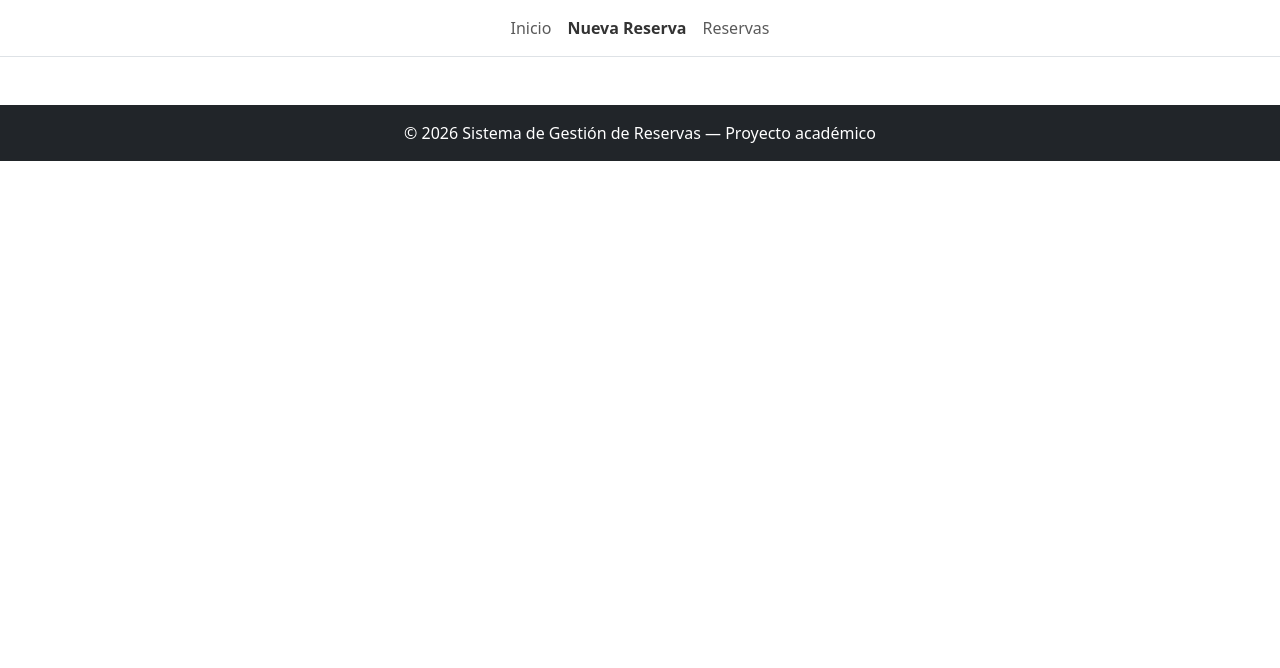
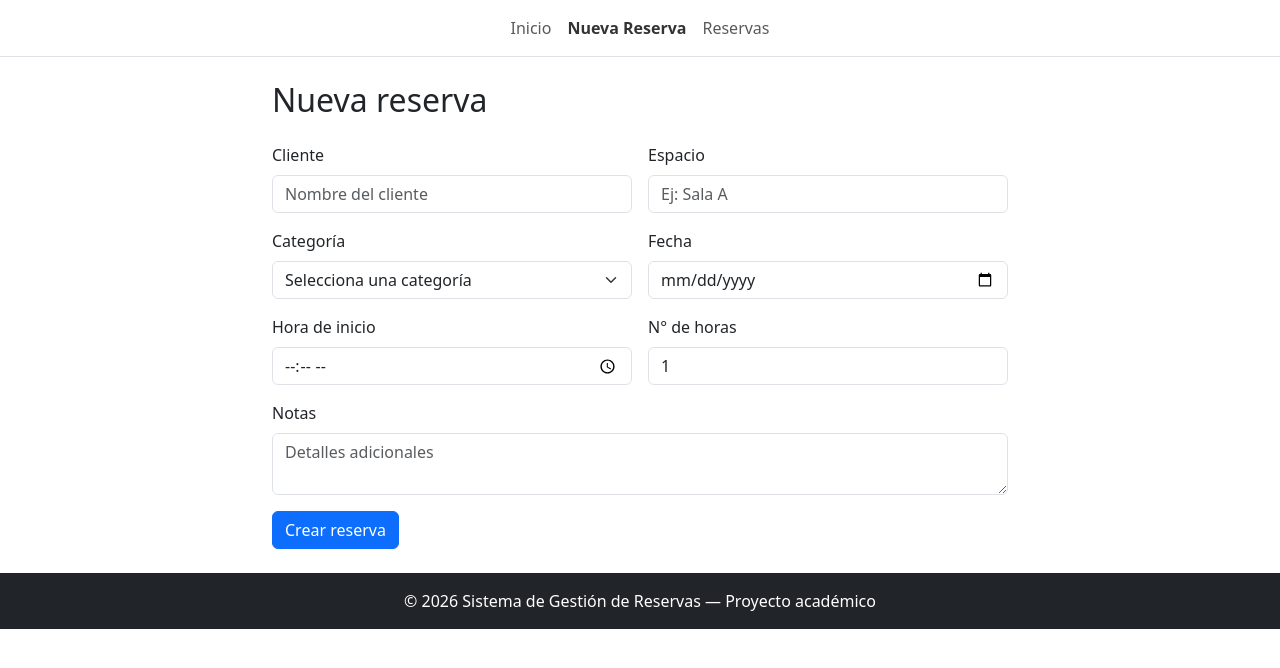
Before and after one commit to grecco225/Proyecto-Front-End, a React (Vite) app in the folder reservas-app/: page / in a window 1280 px wide. Both pictures are taken after a click on the button "Nueva Reserva". Shown: the top 668 px of the page. Built offline with nearby package versions, Linux system fonts and the light colour scheme.

Commit message:
Fix app flow and add localStorage persistence

```diff
--- a/reservas-app/src/App.jsx
+++ b/reservas-app/src/App.jsx
@@ -6,36 +6,60 @@ import ReservationList from './components/ReservationList';
 import Statistics from './components/Statistics';
 import SearchBar from './components/SearchBar';
 import Filter from './components/Filter';
+import useLocalStorage from './hooks/useLocalStorage';
 
 function App() {
-    const [reservas, setReservas] = useState([]);
+    const [reservas, setReservas] = useLocalStorage('reservasApp', []);
     const [vista, setVista] = useState('inicio');
     const [busqueda, setBusqueda] = useState('');
     const [filtroCategoria, setFiltroCategoria] = useState('todas');
     const [filtroEstado, setFiltroEstado] = useState('todos');
     const [mensaje, setMensaje] = useState('');
+    const [reservaEditando, setReservaEditando] = useState(null);
 
     function mostrarMensaje(texto) {
         setMensaje(texto);
-        setTimeout(() => setMensaje(''), 3000); // desaparece solo a los 3 segundos
+        setTimeout(() => setMensaje(''), 3000);
     }
 
-    function handleGuardar(nuevaReserva) {
-        setReservas([...reservas, { ...nuevaReserva, id: Date.now(), estado: 'pendiente' }]);
+    function handleGuardar(reserva) {
+        const reservaCompleta = {
+            ...reserva,
+            estado: reserva.estado || 'pendiente'
+        };
+
+        if (reservaEditando && reservaEditando.id) {
+            setReservas(prev => prev.map(r => r.id === reservaEditando.id ? { ...r, ...reservaCompleta } : r));
+            mostrarMensaje('Reserva actualizada con éxito.');
+        } else {
+            setReservas(prev => [...prev, { ...reservaCompleta, id: Date.now() }]);
+            mostrarMensaje('Reserva creada con éxito.');
+        }
+
+        setReservaEditando(null);
         setVista('reservas');
-        mostrarMensaje('Reserva creada con éxito.');
+    }
+
+    function handleEditar(reserva) {
+        setReservaEditando(reserva);
+        setVista('nueva');
+    }
+
+    function handleCancelarEdicion() {
+        setReservaEditando(null);
+        setVista('reservas');
     }
 
     function handleEliminar(id) {
         const confirmar = window.confirm('¿Seguro que quieres eliminar esta reserva?');
         if (confirmar) {
-            setReservas(reservas.filter(r => r.id !== id));
+            setReservas(prev => prev.filter(r => r.id !== id));
             mostrarMensaje('Reserva eliminada.');
         }
     }
 
     function handleCambiarEstado(id, nuevoEstado) {
-        setReservas(reservas.map(r => r.id === id ? { ...r, estado: nuevoEstado } : r));
+        setReservas(prev => prev.map(r => r.id === id ? { ...r, estado: nuevoEstado } : r));
     }
 
     const reservasFiltradas = reservas.filter((r) => {
@@ -72,6 +96,20 @@ function App() {
                     </>
                 )}
 
+                {vista === 'nueva' && (
+                    <div className="row justify-content-center">
+                        <div className="col-lg-8">
+                            <h2 className="mb-4">{reservaEditando ? 'Editar reserva' : 'Nueva reserva'}</h2>
+                            <ReservationForm
+                                onGuardar={handleGuardar}
+                                reservaEditando={reservaEditando}
+                                onCancelarEdicion={handleCancelarEdicion}
+                                reservasExistentes={reservas}
+                            />
+                        </div>
+                    </div>
+                )}
+
                 {vista === 'reservas' && (
                     <>
                         <div className="row g-2 mb-3">
@@ -91,7 +129,7 @@ function App() {
                         <ReservationList
                             reservas={reservasFiltradas}
                             totalReservasCount={reservas.length}
-                            onEditar={() => { }}
+                            onEditar={handleEditar}
                             onEliminar={handleEliminar}
                             onCambiarEstado={handleCambiarEstado}
                         />
--- a/reservas-app/src/components/ReservationItem.jsx
+++ b/reservas-app/src/components/ReservationItem.jsx
@@ -24,7 +24,7 @@ export default function ReservationItem({ reserva, onEditar, onEliminar, onCambi
       <td>{reserva.horaInicio}</td>
       <td>{reserva.duracionHoras}h</td>
       <td>${precioTotal}</td>
-      <td>{reserva.notes || reserva.notas || ''}</td>
+      <td>{reserva.notas || reserva.notes || ''}</td>
       <td>
         <span className={`badge ${obtenerClaseEstado(reserva.estado)}`}>
           {reserva.estado}
--- a/reservas-app/src/components/ReservationList.jsx
+++ b/reservas-app/src/components/ReservationList.jsx
@@ -44,7 +44,7 @@ export default function ReservationList({
           <tbody>
             {mostrarMensajeVacio ? (
               <tr>
-                <td colSpan="8" className="text-center py-4 text-muted">
+                <td colSpan="10" className="text-center py-4 text-muted">
                   {totalReservasCount === 0
                     ? 'No hay reservas disponibles o registradas todavía.'
                     : 'No hay reservas que coincidan con la búsqueda o los filtros.'}
--- a/reservas-app/src/hooks/useLocalStorage.js
+++ b/reservas-app/src/hooks/useLocalStorage.js
@@ -0,0 +1,29 @@
+import { useState } from 'react';
+
+function useLocalStorage(key, initialValue) {
+    const [storedValue, setStoredValue] = useState(() => {
+        try {
+            const item = window.localStorage.getItem(key);
+            return item ? JSON.parse(item) : initialValue;
+        } catch (error) {
+            console.error('Error al leer localStorage:', error);
+            return initialValue;
+        }
+    });
+
+    const setValue = (value) => {
+        try {
+            const valueToStore =
+                value instanceof Function ? value(storedValue) : value;
+
+            setStoredValue(valueToStore);
+            window.localStorage.setItem(key, JSON.stringify(valueToStore));
+        } catch (error) {
+            console.error('Error al guardar en localStorage:', error);
+        }
+    };
+
+    return [storedValue, setValue];
+}
+
+export default useLocalStorage;
```
Also changed, not shown: 5 other files (tests, documents, lock files or other folders).
